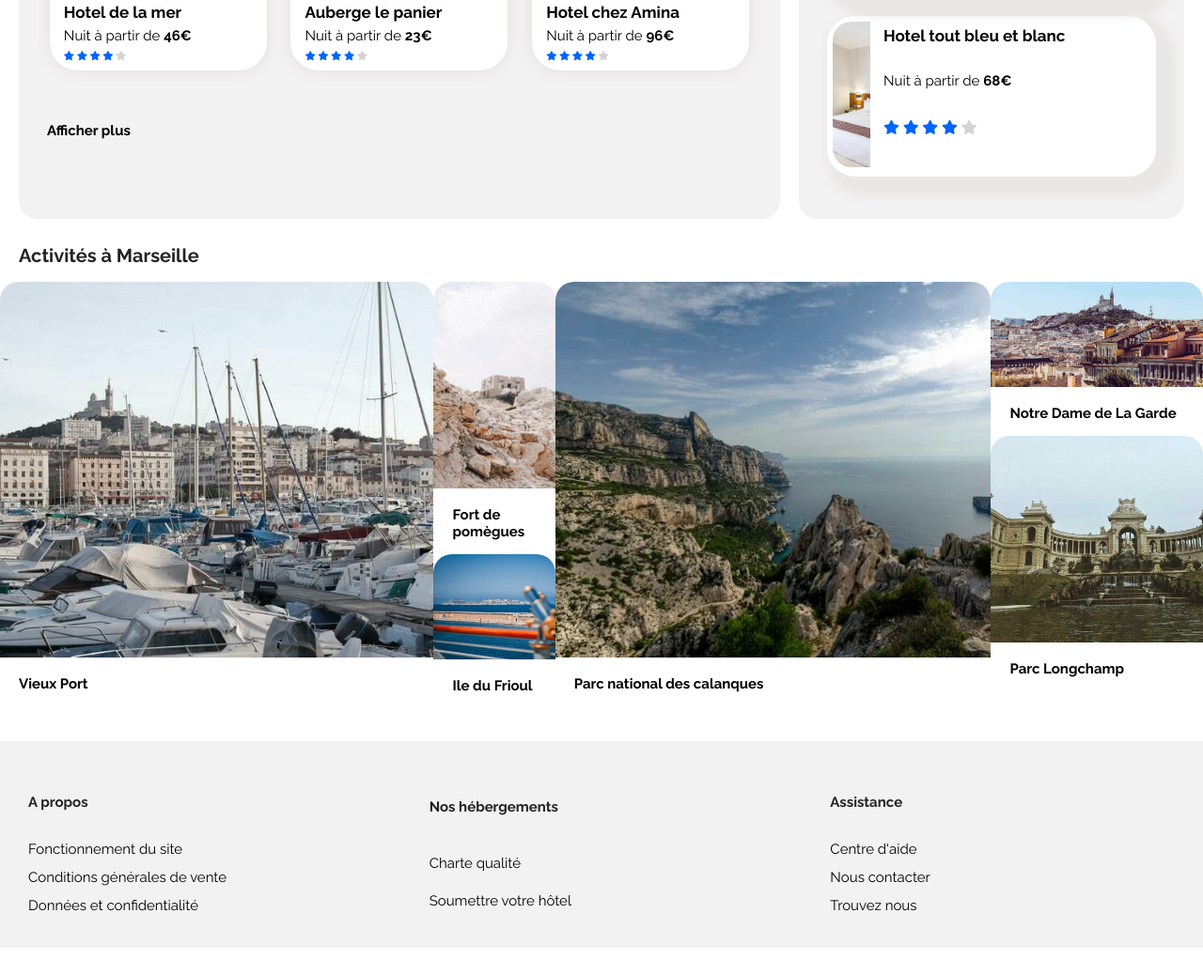
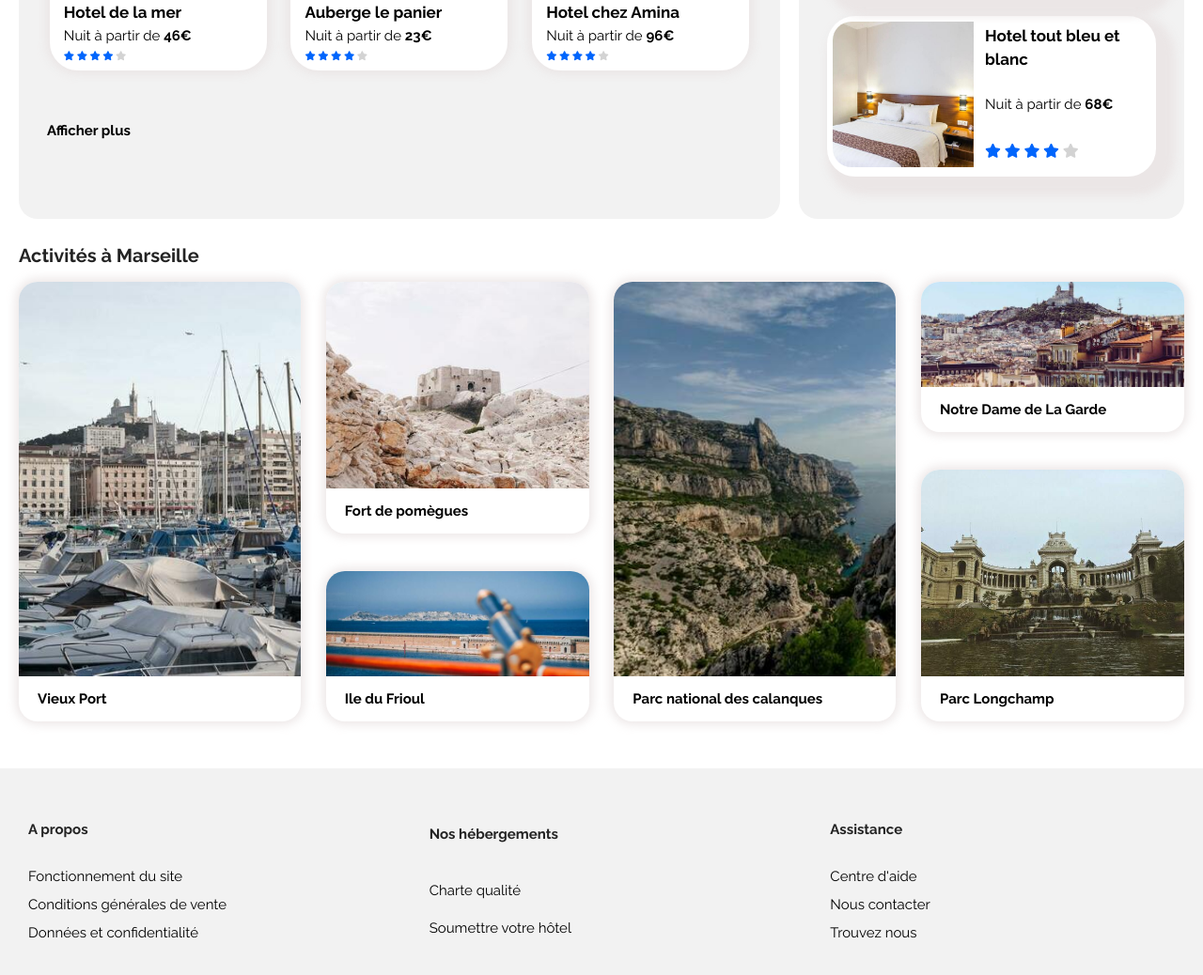
Before and after one commit to MaylisG/MaylisGuerre_P2, a plain HTML site: page index.html in a window 1280 px wide. Shown: the part 821-1859 px from the top of the page at 94% size. Before the commit the page ends 1830 px from the top, so only its background shows below. Drawn offline with Linux system fonts and the light colour scheme.

Commit message:
mise en forme des activites responsive sur firefox

```diff
--- a/style.css
+++ b/style.css
@@ -105,13 +105,7 @@ strong{
 
 /*-------DISPOSITION-----------*/
 
-.container-logo-inscription{
-    display: flex;
-    justify-content: space-between;
-    align-items: center;
-    padding-left: 50px;
-    padding-right: 50px;
-    }
+
 
     .container-link-reverse {
     display: flex;
@@ -406,7 +400,7 @@ flex-wrap: wrap;
     border-bottom-left-radius: 20px;
     object-fit: cover;
     object-position: 0 50%;
-    width: 95%;
+    width: 150px;
     height: 155px;
 }
 
@@ -416,16 +410,33 @@ flex-wrap: wrap;
 {
     display: flex;
     justify-content: flex-end;
-    padding-bottom: 5px;
+    justify-content: space-between;
+    padding-bottom: 50px;
 
 }
 
 .liste-activites{
-    margin-bottom: 30px;
+    margin: auto;
+    width: 100%;
+    max-width: 1700px;
 }
 
-.activites{
-    width: 90%;
+.activites-vieux-port{
+    display: flex;
+    flex-direction: column;
+    margin: auto;
+    box-shadow: 0px 0px 10px 4px rgba(232, 225, 225, 0.75);
+    border-top-left-radius: 20px;
+    border-top-right-radius: 20px;
+    border-bottom-left-radius: 20px;
+    border-bottom-right-radius: 20px;
+    margin-left: 20px;
+}
+
+.activites-vieux-port:hover{
+    box-shadow: 0 1rem 2rem rgba(0,0,0,0.25), 0 10px 10px rgba(0,0,0,0.22)
+}
+.activites-calanques{
     display: flex;
     flex-direction: column;
     margin: auto;
@@ -436,13 +447,79 @@ flex-wrap: wrap;
     border-bottom-right-radius: 20px;
 }
 
+.activites-calanques:hover{
+    box-shadow: 0 1rem 2rem rgba(0,0,0,0.25), 0 10px 10px rgba(0,0,0,0.22)
+}
 
-.fort-de-pomegues{
-    margin-bottom: 20px;
+.activites-fort-de-pomegues{
+    width: 280px;
+    display: flex;
+    flex-direction: column;
+    margin: auto;
+    box-shadow: 0px 0px 10px 4px rgba(232, 225, 225, 0.75);
+    border-top-left-radius: 20px;
+    border-top-right-radius: 20px;
+    border-bottom-left-radius: 20px;
+    border-bottom-right-radius: 20px;
+    margin-bottom: 40px;
+    margin-left: 20px;
+    margin-right: 20px;
 }
-.notre-dame-de-la-garde{
-    margin-bottom: 20px;
+
+.activites-fort-de-pomegues:hover{
+    box-shadow: 0 1rem 2rem rgba(0,0,0,0.25), 0 10px 10px rgba(0,0,0,0.22)
 }
+
+.activites-parc-lonchamp{
+    width: 280px;
+    display: flex;
+    flex-direction: column;
+    margin: auto;
+    box-shadow: 0px 0px 10px 4px rgba(232, 225, 225, 0.75);
+    border-top-left-radius: 20px;
+    border-top-right-radius: 20px;
+    border-bottom-left-radius: 20px;
+    border-bottom-right-radius: 20px;
+}
+
+.activites-parc-lonchamp:hover{
+    box-shadow: 0 1rem 2rem rgba(0,0,0,0.25), 0 10px 10px rgba(0,0,0,0.22)
+}
+.activites-ile-du-frioul{
+    width: 280px;
+    display: flex;
+    flex-direction: column;
+    margin: auto;
+    box-shadow: 0px 0px 10px 4px rgba(232, 225, 225, 0.75);
+    border-top-left-radius: 20px;
+    border-top-right-radius: 20px;
+    border-bottom-left-radius: 20px;
+    border-bottom-right-radius: 20px;
+}
+.activites-ile-du-frioul:hover{
+    box-shadow: 0 1rem 2rem rgba(0,0,0,0.25), 0 10px 10px rgba(0,0,0,0.22)
+}
+.activites-notre-dame-de-la-garde{
+    width: 280px;
+    display: flex;
+    flex-direction: column;
+    margin: auto;
+    box-shadow: 0px 0px 10px 4px rgba(232, 225, 225, 0.75);
+    border-top-left-radius: 20px;
+    border-top-right-radius: 20px;
+    border-bottom-left-radius: 20px;
+    border-bottom-right-radius: 20px;
+    margin-bottom: 40px;
+    margin-left: 20px;
+    margin-right: 20px;
+}
+.activites-notre-dame-de-la-garde:hover{
+    box-shadow: 0 1rem 2rem rgba(0,0,0,0.25), 0 10px 10px rgba(0,0,0,0.22)
+}
+
+
+
+
 
 
 .titre-activite{
@@ -457,8 +534,8 @@ flex-wrap: wrap;
     border-top-left-radius: 20px;
     border-top-right-radius: 20px;
     object-position: 0 50%;
-    width: 100%;
-    height: 400px;
+    width: 300px;
+    height: 420px;
     object-fit: cover;
     margin: auto;
 
@@ -468,7 +545,7 @@ flex-wrap: wrap;
     border-top-left-radius: 20px;
     border-top-right-radius: 20px;
     object-position: 0 50%;
-    width: 100%;
+    width: 280px;
     height: 220px;
     object-fit: cover;
     margin: auto;
@@ -477,7 +554,7 @@ flex-wrap: wrap;
     border-top-left-radius: 20px;
     border-top-right-radius: 20px;
     object-position: 0 50%;
-    width: 100%;
+    width: 280px;
     height: 112px;
     object-fit: cover;
     margin: auto;
@@ -554,6 +631,15 @@ footer
         justify-content: center;
         padding-right: inherit;
     }
+
+    .container-logo-inscription{
+        margin-left: 0px;
+    }
+
+.nav-element1 a{
+    padding: 0px;
+
+}
 .nav-element, .nav-element2{
     position: inherit;
     bottom: inherit;
@@ -632,8 +718,44 @@ footer{
     flex-direction: column;
 }
 
-.activites{
+.activites-vieux-port{
     margin-bottom: 20px;
+    width: 450px;
+}
+
+.activites-fort-de-pomegues{
+    margin-bottom: 20px;
+    width: 450px;
+}
+
+.activites-ile-du-frioul{
+    margin-bottom: 20px;
+    width: 450px;
+}
+
+
+.activites-calanques{
+    margin-bottom: 20px;
+    width: 450px;
+}
+
+.activites-notre-dame-de-la-garde{
+    margin-bottom: 20px;
+    width: 450px;
+}
+
+.activites-parc-lonchamp{
+    margin-bottom: 20px;
+    width: 450px;
+}
+.image-activites1{
+    width: 450px;
+}
+.image-activites2{
+    width: 450px;
+}
+.image-activites3{
+    width: 450px;
 }
 
 .image-activites1{
```
